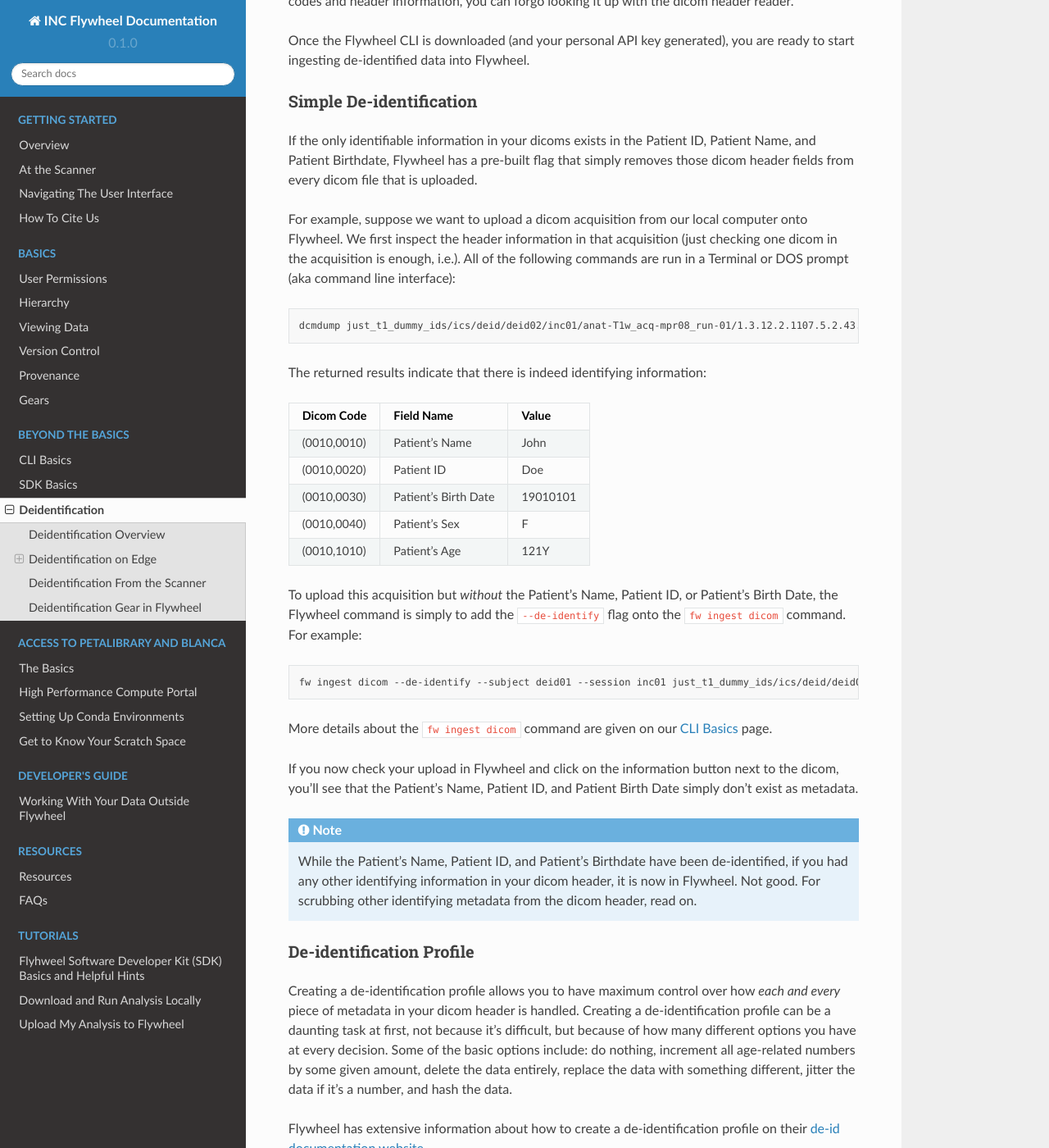
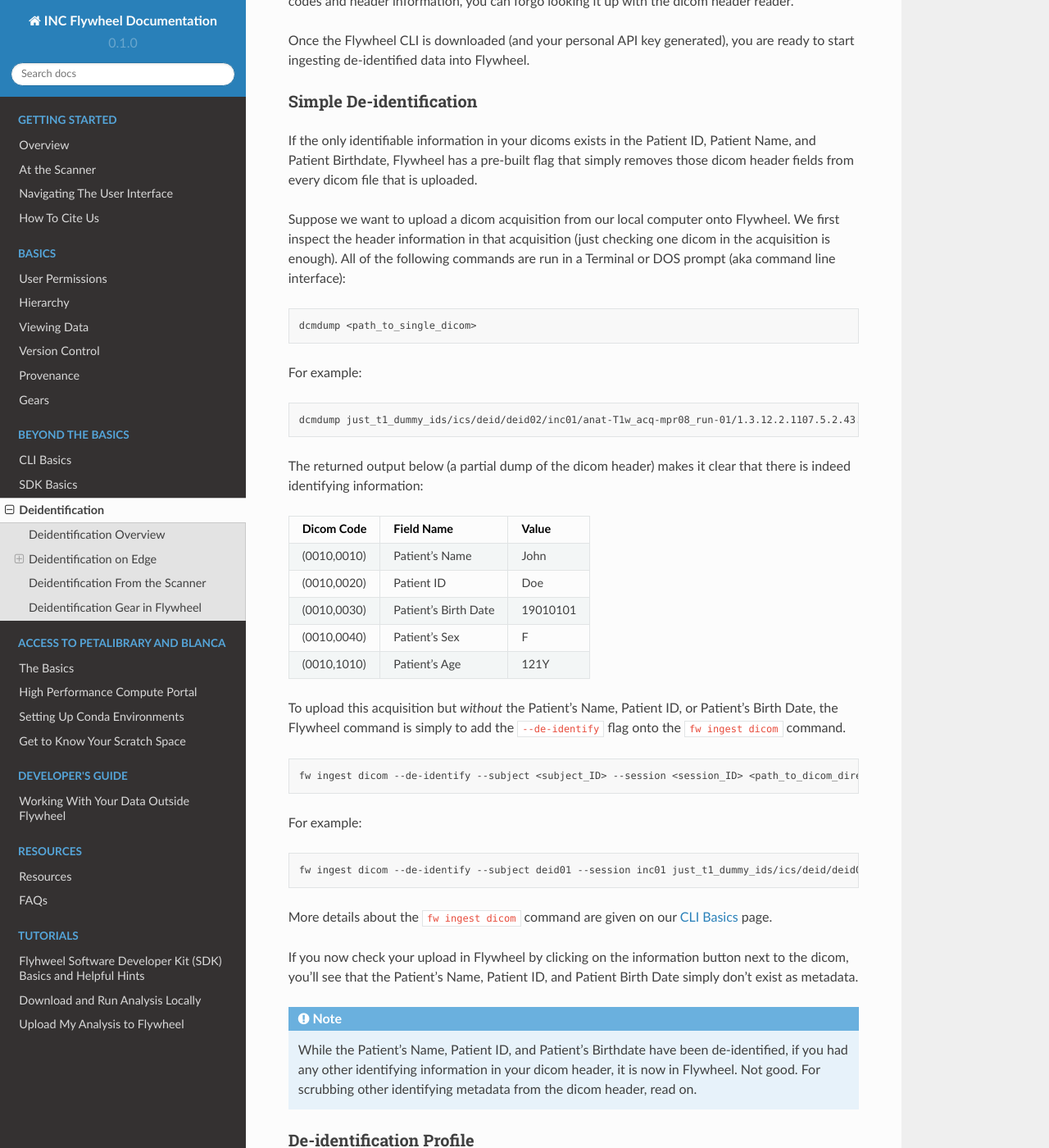
Before and after one commit to intermountainneuroimaging/inc_documentation, a Sphinx documentation site: the page built from docs/source/deidentification.rst, in a window 1280 px wide and 1400 px high, scrolled down 913 px. Shown: the whole window at 82% size. Built offline with Sphinx 7.4.7 and the Read the Docs theme 2.0.0, drawn with Linux system fonts in a browser that asks for light colours; some of the changed text lies outside the part shown.

Commit message:
complete de-id section

```diff
--- a/docs/source/deidentification.rst
+++ b/docs/source/deidentification.rst
@@ -8,7 +8,7 @@
 There are many instances in which you would want to de-identify your data before ingesting it into Flywheel. The main reason is if your acquired data from the scanner is not already de-identified (ie, if you don't scan at INC). Below is a brief summary of several ways to de-identify your data before it hits Flywheel, or once it's already in Flywheel.
 
 .. warning::
-    The UCB instance of Flywheel relies on storage (PetaLibrary) that can have NO PERSONAL IDENTIFYING INFORMATION on it. Therefore, it is crucial to de-identify your data if it was collected somewhere outside of INC.
+    The UCB instance of Flywheel relies on storage (PetaLibrary) that can have **no personal identifying information** on it. Therefore, it is crucial to de-identify your data if it was collected somewhere outside of INC.
 
 Deidentification on Edge
 ************************
@@ -28,13 +28,19 @@
 ++++++++++++++++++++++++
 If the only identifiable information in your dicoms exists in the Patient ID, Patient Name, and Patient Birthdate, Flywheel has a pre-built flag that simply removes those dicom header fields from every dicom file that is uploaded.
 
-For example, suppose we want to upload a dicom acquisition from our local computer onto Flywheel. We first inspect the header information in that acquisition (just checking one dicom in the acquisition is enough, i.e.). All of the following commands are run in a Terminal or DOS prompt (aka command line interface):
+Suppose we want to upload a dicom acquisition from our local computer onto Flywheel. We first inspect the header information in that acquisition (just checking one dicom in the acquisition is enough). All of the following commands are run in a Terminal or DOS prompt (aka command line interface):
+
+.. code-block:: bash
+
+    dcmdump <path_to_single_dicom>
+
+For example:
 
 .. code-block:: bash
 
     dcmdump just_t1_dummy_ids/ics/deid/deid02/inc01/anat-T1w_acq-mpr08_run-01/1.3.12.2.1107.5.2.43.67087.2022101911212761306002309.0.0.0.dicom/1.3.12.2.1107.5.2.43.67087.2022101911284077703103114.MR.dcm
 
-The returned results indicate that there is indeed identifying information:
+The returned output below (a partial dump of the dicom header) makes it clear that there is indeed identifying information:
 
 +---------------------+-----------------------------+--------------------------------+
 | Dicom Code          | Field Name                  | Value                          |
@@ -50,22 +56,28 @@
 | (0010,1010)         | Patient's Age               | 121Y                           |
 +---------------------+-----------------------------+--------------------------------+
 
-To upload this acquisition but *without* the Patient's Name, Patient ID, or Patient's Birth Date, the Flywheel command is simply to add the :code:`--de-identify` flag onto the :code:`fw ingest dicom` command. For example:
+To upload this acquisition but *without* the Patient's Name, Patient ID, or Patient's Birth Date, the Flywheel command is simply to add the :code:`--de-identify` flag onto the :code:`fw ingest dicom` command.
 
 .. code-block:: bash
 
-    fw ingest dicom --de-identify --subject deid01 --session inc01 just_t1_dummy_ids/ics/deid/deid02/inc01/anat-T1w_acq-mpr08_run-01/1.3.12.2.1107.5.2.43.67087.2022101911212761306002309.0.0.0.dicom ics internal_testing
+    fw ingest dicom --de-identify --subject <subject_ID> --session <session_ID> <path_to_dicom_directory> <Flywheel Group> <Flywheel Project>
+
+For example:
+
+.. code-block:: bash
+
+    fw ingest dicom --de-identify --subject deid01 --session inc01 just_t1_dummy_ids/ics/deid/deid02/inc01/anat-T1w_acq-mpr08_run-01/1.3.12.2.1107.5.2.43.67087.2022101911212761306002309.0.0.0.dicom ics deid
 
 More details about the :code:`fw ingest dicom` command are given on our :ref:`cli_basics` page.
 
-If you now check your upload in Flywheel and click on the information button next to the dicom, you'll see that the Patient's Name, Patient ID, and Patient Birth Date simply don't exist as metadata.
+If you now check your upload in Flywheel by clicking on the information button next to the dicom, you'll see that the Patient's Name, Patient ID, and Patient Birth Date simply don't exist as metadata.
 
 .. note::
     While the Patient's Name, Patient ID, and Patient's Birthdate have been de-identified, if you had any other identifying information in your dicom header, it is now in Flywheel. Not good. For scrubbing other identifying metadata from the dicom header, read on.
 
 De-identification Profile
 +++++++++++++++++++++++++
-Creating a de-identification profile allows you to have maximum control over how *each and every* piece of metadata in your dicom header is handled. Creating a de-identification profile can be a daunting task at first, not because it's difficult, but because of how many different options you have at every decision. Some of the basic options include: do nothing, increment all age-related numbers by some given amount, delete the data entirely, replace the data with something different, jitter the data if it's a number, and hash the data.
+Creating a de-identification profile allows you to have maximum control over how *each and every* piece of metadata in your dicom header is handled. Creating a de-identification profile can be a daunting task at first - not because it's difficult - but because of how many different options you have at every decision. Some of the basic options include: do nothing, increment all age-related numbers by some given amount, delete the data entirely, replace the data with something different, jitter the data if it's a number, and hash the data.
 
 Flywheel has extensive information about how to create a de-identification profile on their `de-id documentation website. <https://docs.flywheel.io/hc/en-us/articles/1500003050521>`_
 
@@ -159,13 +171,19 @@
 
 Extensive documentation on testing your de-id profile exists on the `Flywheel site <https://docs.flywheel.io/hc/en-us/articles/1500010369681#UUID-474d115b-d8d5-11e4-ff51-f9e22b5359bd>`_ as well as a brief summary below.
 
-In the previous section, we created a de-identification profile that we called :code:`deid_profile.yaml`. Now suppose we wanted to test how this profile would transform on one of our example dicom files, and store the results of this transformation in a directory we call *deid_test_dir*. Below is the Flywheel command line call that performs the aforementioned steps:
+In the previous section, we created a de-identification profile that we called :code:`deid_profile.yaml`. Suppose we now want to test how this profile transforms one of our example dicom directories, and store the results of this transformation in a directory we call *deid_test_dir*. Below is the Flywheel command line call that performs the aforementioned steps:
+
+.. code-block:: bash
+
+    fw deid test <path_to_dicom_directory_to_deid> <path_to_deid_yaml_profile> <path_to_directory_for_test_results> --session <session_ID> --subject <subject_ID>
+
+For example:
 
 .. code-block:: bash
 
     fw deid test just_t1_dummy_ids/1.3.12.2.1107.5.2.43.67087.2022101911212761306002309.0.0.0.dicom deid_profile.yaml deid_test_dir --session inc01 --subject deid02
 
-The result of this call from the terminal creates a csv file called :code:`deid_log.csv` in the directory *deid_test_dir*. The CSV file shows a before and after (what each dicom header field was before the transformation, and what it became after the transformation).  When you first build a de-id profile, it'll be an iterative process of testing the profile to make sure you haven't captured all the desired transformations and haven't left out any intended changes to the dicom header.
+The result of this call from the terminal creates a csv file called :code:`deid_log.csv` in the directory *deid_test_dir*. The CSV file shows a before and after (what each dicom header field was before the transformation, and what it became after the transformation).  When you first build a de-id profile, it'll be an iterative process of testing the profile to make sure you have captured all the desired transformations and haven't left any identifying information in the dicom header.
 
 Uploading the De-ID Profile To You Flywheel Project
 +++++++++++++++++++++++++++++++++++++++++++++++++++
@@ -179,7 +197,7 @@
 
 Now that you've put in the hard work into making the perfect de-id profile, you'd lke to use it for an actual data upload. However, if you opted not to upload the de-id profile to Flywheel, there's one more step: the Ingest Config Template.
 
-The ingest config template is a broad topic in and of itself (best described in the `Flywheel template documentation. <https://docs.flywheel.io/hc/en-us/articles/4413200627987>`_ ):
+The ingest config template is a broad topic in and of itself (best described in the `Flywheel template documentation. <https://docs.flywheel.io/hc/en-us/articles/4413200627987>`_
 
 Briefly, the ingest template is a configuration YAML file that allows you to control every part of the Flywheel upload process. For example, the ingest template defines the relationship between your local folder structure (where the data exists) and how you want that data to be labelled and mapped onto the Flywheel data hierarchy. Critically, the ingest config template also defines the de-identification profile(s) for the given Project.
 
@@ -287,6 +305,19 @@
 
 Putting it All Together
 +++++++++++++++++++++++
+The last step once the de-id profile and the template config YAML are ready, is to make the actual call to Flywheel to upload your dicoms. This is done either with a call to :code:`fw ingest dicom` or with :code:`fw ingest template`.
+
+To use :code:`fw ingest dicom` to upload the example data to Flywheel Group ics, Flywheel Project deid, Flywheel Subject deid03, and Flywheel Session inc01, using our created config file :code:`config.yaml` which includes the de-ide profile named :code:`Anschutz`, we use the following command line call:
+
+.. code-block:: bash
+
+    fw ingest dicom --config-file config.yaml --de-identify --deid-profile Anschutz --subject deid03 --session inc01 ./just_t1_dummy_ids/ics/deid/deid02/inc01/anat-T1w_acq-mpr08_run-01/1.3.12.2.1107.5.2.43.67087.2022101911212761306002309.0.0.0.dicom ics deid
+
+More options are available with :code:`fw ingest template`, but to accomplish the same upload as above, the command line argument is:
+
+.. code-block:: bash
+
+    fw ingest template -C config.yaml ./just_t1_dummy_ids --group ics --project deid --de-identify --deid-profile Anschutz
 
 Deidentification From the Scanner
 *********************************
```
